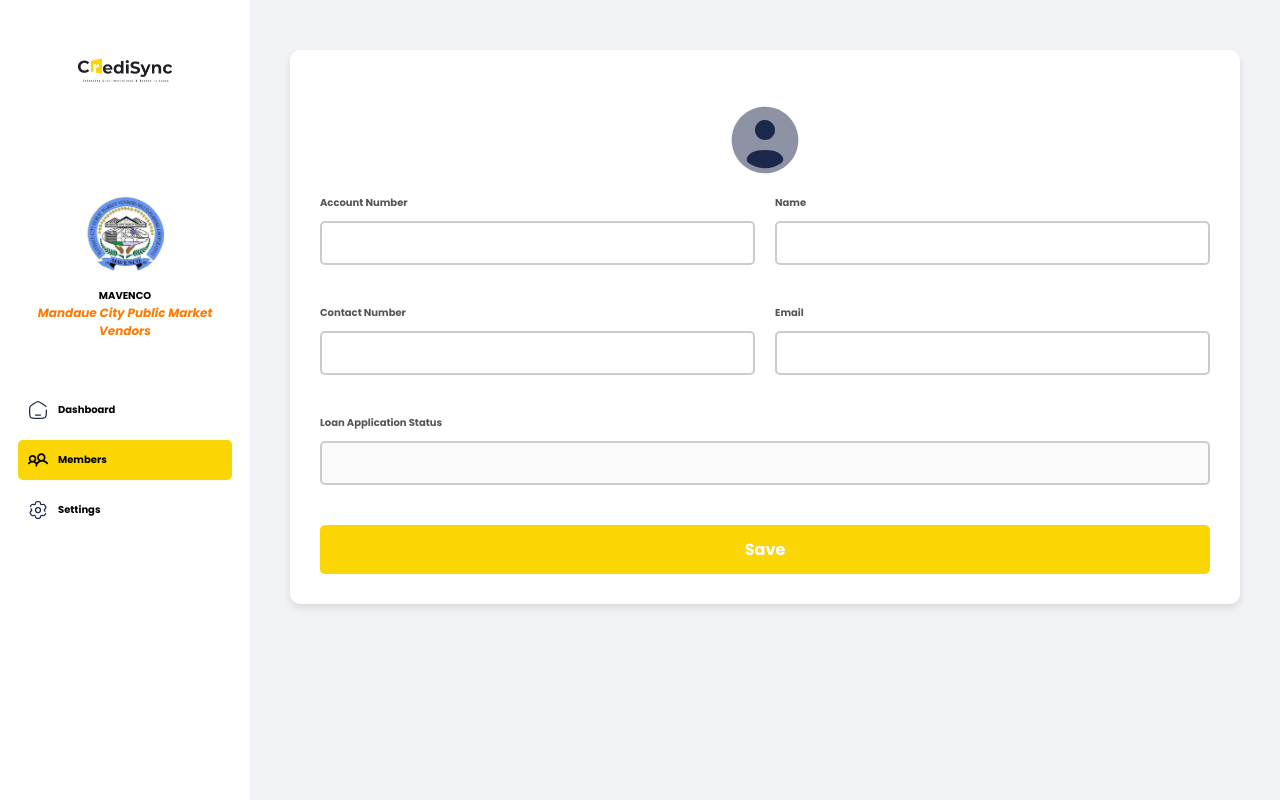
After one commit to martinezcristy/CrediSyncML, a Flask app: template templates/member-profile.html in a window 1280 px wide. The commit adds this page. Run offline with Flask 3, Linux system fonts and the light colour scheme; the template is opened without the code that fills it, so the values that code supplies are empty; parts of the project's set-up code (start-up, migrations or seed data) failed here and were passed over; some libraries are stand-ins or nearby versions.

Commit message:
clickable row, edit member ui. added initial code dashboard fetch. need to fix fetch num of rows issue and approve button

```diff
--- a/app.py
+++ b/app.py
@@ -65,6 +65,38 @@ def load_subscriptions():
 def dashboard():
     subscriptions = load_subscriptions()
     return render_template('dashboard.html', subscriptions=subscriptions)
+
+# @app.route('/', methods=['GET'])
+# def dashboard():
+#     cur = mysql.connection.cursor()
+
+#     try:
+#         # Total number of members
+#         cur.execute("SELECT COUNT(*) FROM members")
+#         all_members_count = cur.fetchone()[0]
+
+#         # Total number of declined members
+#         cur.execute("SELECT COUNT(*) FROM declined_members")
+#         declined_members_count = cur.fetchone()[0]
+
+#         # Close cursor
+#         cur.close()
+
+#         # Load subscription json
+#         subscriptions = load_subscriptions()  # Replace with your subscription loading logic
+
+#         return render_template('dashboard.html',
+#                                all_members_count=all_members_count,
+#                                declined_members_count=declined_members_count,
+#                                subscriptions=subscriptions)
+
+#     except mysql.connect.Error as e:
+#         # Handle database errors
+#         return jsonify({"error": f"Database error: {str(e)}"}), 500
+
+#     except Exception as e:
+#         # Handle other unexpected errors (optional)
+#         return jsonify({"error": "An unexpected error occurred."}), 500
 
 # Members route
 @app.route('/members', methods=['GET', 'POST'])
@@ -141,7 +173,7 @@ def send_approval_email_route():
     applicant_name = request.json.get('applicantName')  # Get the applicant's name
     if recipient:
         subject = "Credisync - Loan Application Approved"
-        # message = "Your request has been approved!"
+        app_name = "CREDISYNC"
 
          # Get the path sa html email content mao ni ma display sa email
         html_file_path = os.path.join('templates', 'email.html')
@@ -153,7 +185,7 @@ def send_approval_email_route():
                 # Replace placeholders with actual values
                 html_content = html_content.replace("[SUBJECT HERE]", subject)
                 html_content = html_content.replace("[BODY HERE]", f"Dear {applicant_name}, we are pleased to inform you that your credisync loan application has been approved.")
-                html_content = html_content.replace("[APPNAME HERE]", "CREDISYNC")
+                html_content = html_content.replace("[APPNAME HERE]", app_name)
         except Exception as e:
             return jsonify({"error": f"Failed to read email template: {str(e)}"}), 500
 
@@ -165,8 +197,6 @@ def send_approval_email_route():
 
         # Attach the HTML content to the email
         msg.attach(MIMEText(html_content, 'html'))
-
-        # text = f"Subject: {subject}\n\n{message}"
 
         try:
             with smtplib.SMTP(EMAIL_SERVER, EMAIL_PORT) as server:
@@ -212,6 +242,27 @@ def settings():
 def evaluation():
     return render_template('evaluation.html')
 
+# Member profile page fetch from db
+@app.route('/member-profile/<account_number>')
+def member_profile(account_number):
+    cur = mysql.connection.cursor()
+    try:
+        # Fetch member details based on account number
+        cur.execute("SELECT * FROM members WHERE account_number = %s", (account_number,))
+        member = cur.fetchone()
+
+        # Close cursor
+        cur.close()
+
+        if member:
+            return render_template('member-profile.html', member=member)
+        else:
+            return "Member not found", 404
+
+    except Exception as e:
+        cur.close()
+        return jsonify({"error": str(e)}), 500
+
 # display 404 html
 @app.errorhandler(404)
 def page_not_found(error):
@@ -219,3 +270,6 @@ def page_not_found(error):
 
 if __name__ == "__main__":
     app.run(debug=True)
+
+# if __name__ == "__main__":
+# app.run(debug=True, host='0.0.0.0')
--- a/static/css/styles.css
+++ b/static/css/styles.css
@@ -183,6 +183,10 @@ body {
     height: 50px !important;
 }
 
+.members-table tbody tr:hover {
+    background-color:   rgba(251, 213, 4, 0.3);
+    cursor: pointer;
+}
 .actions {
     display: flex;
     gap: 10px;
@@ -624,6 +628,7 @@ hr {
     flex-grow: 1;
     padding: 40px;
     background-color: var(--primary-color-2);
+    height: 500px;
 }
 .coop-main-content h1{
     font-size: 20px;
@@ -635,7 +640,7 @@ form {
     border-radius: 10px;
     border: 1px;
     box-shadow: 0px 4px 8px rgba(0, 0, 0, 0.1);
-    margin-top: 50px;
+    margin-top: 10px;
 
 }
 
@@ -724,3 +729,7 @@ form {
 textarea {
     resize: vertical; /* Allow vertical resizing only */
 }
+
+.member-profile-image {
+    text-align: center;
+}
--- a/templates/dashboard.html
+++ b/templates/dashboard.html
@@ -37,7 +37,7 @@
             <div class="card">
                 <div>
                     <h2>ALL MEMBERS</h2>
-                    <div class="value">4</div>
+                    <div class="value">{{ all_members_count }}</div>
                 </div>
                 <img src="{{ url_for('static', filename='icons/cooperative-icon.png') }}">
             </div>
@@ -45,7 +45,7 @@
             <div class="card">
                 <div>
                     <h2>EVALUATED MEMBERS</h2>
-                    <div class="value">20</div>
+                    <div class="value">0</div>
                 </div>
                 <img src="{{ url_for('static', filename='icons/applicants-icon.png') }}">
 
@@ -54,7 +54,7 @@
             <div class="card">
                 <div>
                     <h2>DECLINED MEMBERS</h2>
-                    <div class="value">20</div>
+                    <div class="value">{{ declined_members_count }}</div>
                 </div>
                 <img src="{{ url_for('static', filename='icons/applicants-icon.png') }}">
 
--- /dev/null
+++ b/templates/member-profile.html
@@ -0,0 +1,82 @@
+<!DOCTYPE html>
+<html lang="en">
+<head>
+    <meta charset="UTF-8">
+    <meta name="viewport" content="width=device-width, initial-scale=1.0">
+    <title>Member Profile</title>
+    <link rel="stylesheet" href="{{ url_for('static', filename='css/styles.css') }}">
+</head>
+
+<body>
+    <div class="sidebar">
+        <div class="logo">
+            <img src="{{ url_for('static', filename='images/credisync-logo.png') }}" alt="Logo">
+        </div>
+
+        <div class="profile-section">
+            <img src="{{ url_for('static', filename='images/mavenco.png') }}" alt="Coop Profile" class="profile-pic">
+            <h2>MAVENCO</h2>
+            <p class="admin-role">Mandaue City Public Market Vendors</p>
+        </div>
+
+        <!-- Sidebar Navigation -->
+        <nav class="menu">
+            <ul>
+                <li><a href="{{ url_for('dashboard') }}" class="menu-item"><img src="{{ url_for('static', filename='icons/home-svgrepo-com.svg') }}" alt="Dashboard Icon">Dashboard</a></li>
+                <li><a href="{{ url_for('members') }}" class="menu-item active"><img src="{{ url_for('static', filename='icons/group-svgrepo-com.svg') }}" alt="Members Icon">Members</a></li>
+                <li><a href="{{ url_for('settings') }}" class="menu-item"><img src="{{ url_for('static', filename='icons/settings-svgrepo-com.svg') }}" alt="Settings Icon">Settings</a></li>
+            </ul>
+        </nav>
+    </div>
+
+
+    <div class="coop-main-content">
+        <!-- {% if member %}
+        <p><strong>Account Number:</strong> {{ member.account_number }}</p>
+        <p><strong>Name:</strong> {{ member.name }}</p>
+        <p><strong>Contact Number:</strong> {{ member.contact_number }}</p>
+        <p><strong>Email:</strong> {{ member.email }}</p>
+        <p><strong>Address:</strong> {{ member.address }}</p>
+        <p><strong>Date Applied:</strong> {{ member.date_applied }}</p>
+        <p><strong>Status:</strong> {{ member.status }}</p>
+        {% else %}
+        <p>Member not found.</p>
+        {% endif %} -->
+
+        <form action="/update">
+            <div class="member-profile-image">
+                <img src="{{ url_for('static', filename='icons/user-circle-svgrepo-com.svg') }}" alt="Karthi Madesh" class="profile-pic">
+            </div>
+            <div class="form-row">
+                <div class="form-group">
+                    <label for="coopName">Account Number</label>
+                    <input type="text" id="coopName" class="form-control" value="{{member.account_number}}">
+                </div>
+                <div class="form-group">
+                    <label for="address">Name</label>
+                    <input type="text" id="address" class="form-control" value="{{member.name}}">
+                </div>
+            </div>
+
+            <div class="form-row">
+                <div class="form-group">
+                    <label for="contactNumber">Contact Number</label>
+                    <input type="text" id="contactNumber" class="form-control" value="{{member.contact_number}}">
+                </div>
+                <div class="form-group">
+                    <label for="email">Email</label>
+                    <input type="email" id="email" class="form-control" value="{{ member.address }}">
+                </div>
+            </div>
+
+            <div class="form-row">
+                <div class="form-group">
+                    <label for="contactNumber">Loan Application Status</label>
+                    <input type="text" id="contactNumber" class="form-control" value="{{member.status}}" disabled>
+                </div>
+            </div>
+
+            <button type="submit" class="btn">Save</button>
+        </form>
+</body>
+</html>
```
Also changed, not shown: static/css/member-profile.css (added, +87 -0 lines), templates/members.html (+20 -3 lines), templates/settings.html (+5 -9 lines), static/icons/user-circle-svgrepo-com.svg (added).
